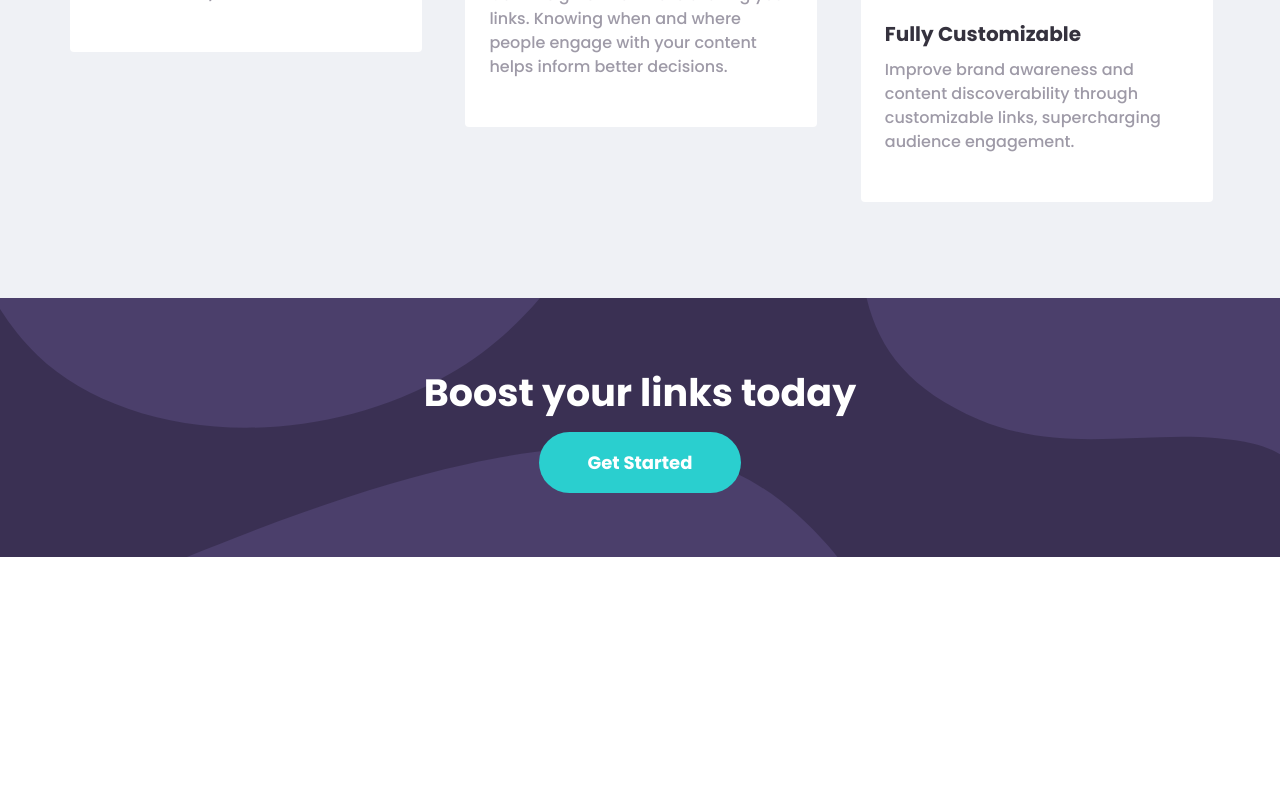
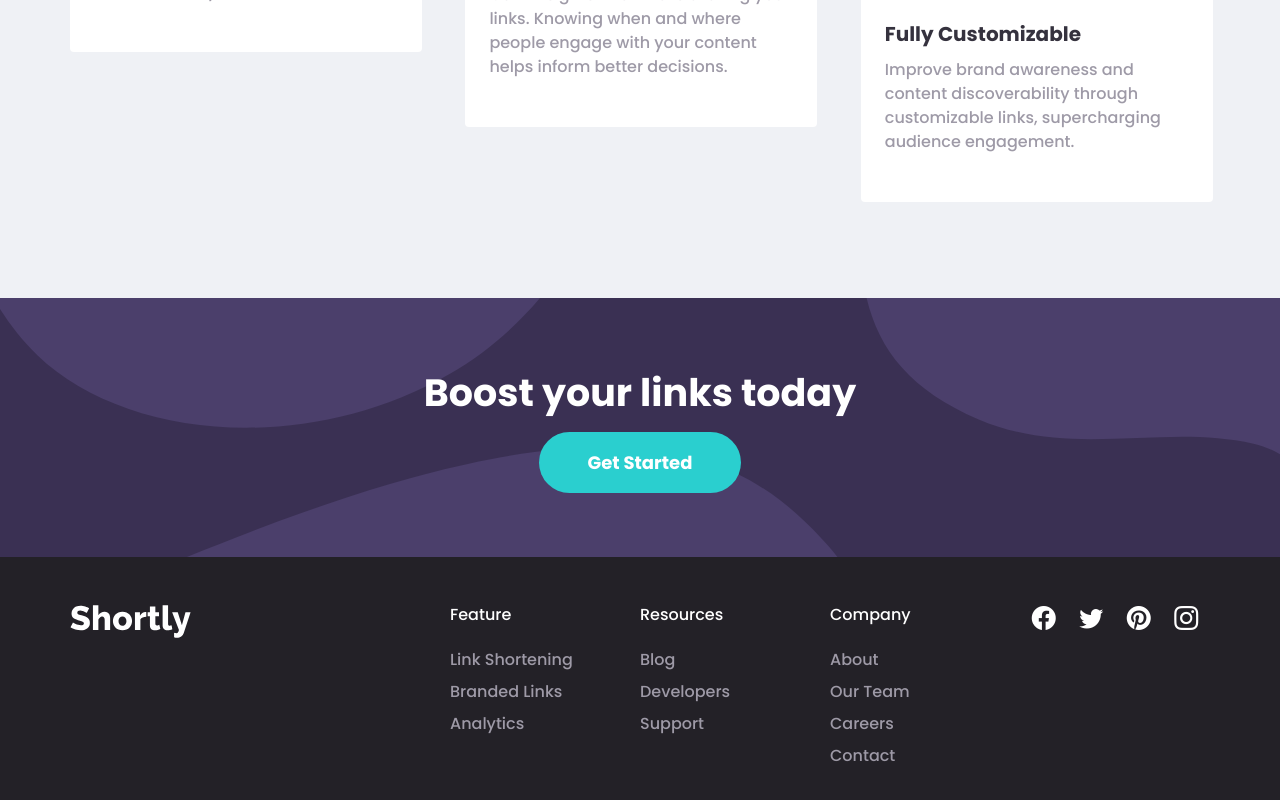
Before and after one commit to pedroalima/quicklink, a React (Vite) app: page / in a window 1280 px wide. Shown: the part 1305-2105 px from the top of the page. Before the commit the page ends 1894 px from the top, so only its background shows below. Built offline with nearby package versions, Linux system fonts and the light colour scheme.

Commit message:
style: add footer

```diff
--- a/src/App.jsx
+++ b/src/App.jsx
@@ -1,8 +1,9 @@
 import { useState, useEffect } from 'react';
-import Header from './page/header/Header'
+import Header from './page/header/Header';
 import Banner from './page/banner_section/Banner';
 import Shortener from './page/shortener_section/Shortener';
 import Amplify from './page/amplify_section/Amplify';
+import Footer from './page/footer/footer';
 
 function App() {
 
@@ -25,9 +26,7 @@ function App() {
 		<Shortener />
 		<Amplify />
 	</main>
-	<footer>
-
-	</footer>
+	<Footer/>
     </div>
   )
 }
--- a/src/page/amplify_section/Amplify.jsx
+++ b/src/page/amplify_section/Amplify.jsx
@@ -2,7 +2,7 @@ import './Amplify.sass'
 
 function Amplify() {
   return (
-    <section className="jumbotron jumbotron-fluid bg-tertiary-color py-5 py-md-3" id='amplify'>
+    <section className="jumbotron jumbotron-fluid bg-tertiary-color mb-0 py-5 py-md-3" id='amplify'>
         <div className="container text-center py-5">
             <h3 className="font-primary-color font-weight-bold py-2 py-md-2">Boost your links today</h3>
             <a
--- /dev/null
+++ b/src/page/footer/Footer.jsx
@@ -0,0 +1,49 @@
+import './Footer.sass'
+import logoWhite from '../../../public/images/logo-white.svg';
+
+function Footer() {
+  return (
+    <footer className='container-fluid bg-quaternary-color' id='footer'>
+        <div className='container'>
+            <div className="row justify-content-center justify-content-md-start pb-5 py-md-5">
+                <div className="col-12 text-center py-5 col-md-4 text-md-left px-md-0 py-md-0">
+                    <img src={logoWhite} alt="Logo" />
+                </div>
+                <div className="col-12 text-center pb-5 col-md-2 text-md-left px-md-0">
+                    <h6 className='font-primary-color pb-3'>Feature</h6>
+                    <div className='d-flex flex-column gap'>
+                        <a className='font-secondary-color' href="#">Link Shortening</a>
+                        <a className='font-secondary-color' href="#">Branded Links</a>
+                        <a className='font-secondary-color' href="#">Analytics</a>
+                    </div>
+                </div>
+                <div className="col-12 text-center pb-5 col-md-2 text-md-left px-md-0">
+                    <h6 className='font-primary-color pb-3'>Resources</h6>
+                    <div className='d-flex flex-column gap'>
+                        <a className='font-secondary-color' href="#">Blog</a>
+                        <a className='font-secondary-color' href="#">Developers</a>
+                        <a className='font-secondary-color' href="#">Support</a>
+                    </div>
+                </div>
+                <div className="col-12 text-center pb-5 col-md-2 text-md-left px-md-0">
+                    <h6 className='font-primary-color pb-3'>Company</h6>
+                    <div className='d-flex flex-column gap'>
+                        <a className='font-secondary-color' href="#">About</a>
+                        <a className='font-secondary-color' href="#">Our Team</a>
+                        <a className='font-secondary-color' href="#">Careers</a>
+                        <a className='font-secondary-color' href="#">Contact</a>
+                    </div>
+                </div>
+                <div className="col-8  d-flex justify-content-around col-md-2 text-md-left px-md-0">
+                    <a className='font-primary-color' href="#"><h4><i className="bi bi-facebook"></i></h4></a>
+                    <a className='font-primary-color' href="#"><h4><i className="bi bi-twitter"></i></h4></a>
+                    <a className='font-primary-color' href="#"><h4><i className="bi bi-pinterest"></i></h4></a>
+                    <a className='font-primary-color' href="#"><h4><i className="bi bi-instagram"></i></h4></a>
+                </div>
+            </div>
+        </div>
+    </footer>
+  )
+}
+
+export default Footer
--- /dev/null
+++ b/src/page/footer/Footer.sass
@@ -0,0 +1,9 @@
+#footer
+    .gap
+        gap: 0.5rem
+
+    a:hover
+        color: rgb(42, 207, 207)
+
+    i:hover
+        color: rgb(42, 207, 207)
--- a/src/style/main.sass
+++ b/src/style/main.sass
@@ -1,4 +1,5 @@
 @use 'variables'
+@import url("https://cdn.jsdelivr.net/npm/bootstrap-icons@1.10.5/font/bootstrap-icons.css")
 
 *
     font-family: variables.$font-stack
```
Also changed, not shown: src/main.jsx (+4 -4 lines), public/images/logo-white.svg (added).
